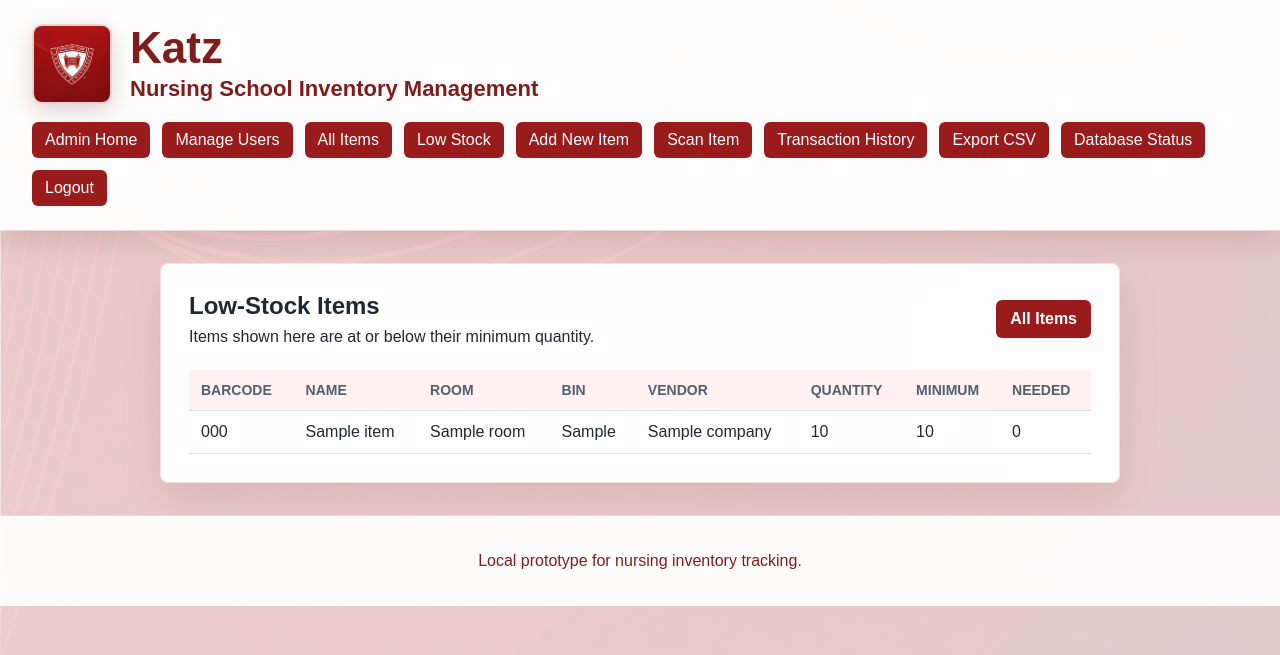
After one commit to CS22M105/inventory_management_system, a Flask app: page /items/low-stock in a window 1280 px wide. The commit adds this page. Shown: the top 655 px of the page. Run offline with Flask 3, Linux system fonts and the light colour scheme; the visitor is signed in with stand-in values (Sample User, id 1); a database or web service that is not in the repository returns one stand-in record (values such as "Sample title"); some libraries are stand-ins or nearby versions.

Commit message:
Add low-stock items page

```diff
--- a/app.py
+++ b/app.py
@@ -229,6 +229,25 @@ def items():
     ).fetchall()
 
     return render_template("items.html", items=inventory_items)
+
+@app.route("/items/low-stock")
+def low_stock_items():
+    login_redirect = require_login()
+
+    if login_redirect is not None:
+        return login_redirect
+
+    db = get_db()
+    inventory_items = db.execute(
+        """
+        SELECT id, barcode, name, bin_location, room, company, quantity, minimum_quantity
+        FROM items
+        WHERE quantity <= minimum_quantity
+        ORDER BY quantity ASC, name
+        """
+    ).fetchall()
+
+    return render_template("low_stock_items.html", items=inventory_items)
 
 @app.route("/items/new", methods=["GET", "POST"])
 def item_new():
--- a/static/css/styles.css
+++ b/static/css/styles.css
@@ -139,6 +139,15 @@ section h2 {
     font-size: 32px;
     font-weight: 700;
     margin: 0;
+}
+
+.dashboard-number-link {
+    color: inherit;
+    text-decoration: none;
+}
+
+.dashboard-number-link:hover {
+    text-decoration: underline;
 }
 
 .status-badge {
--- a/templates/base.html
+++ b/templates/base.html
@@ -28,6 +28,7 @@
             <a href="{{ url_for('dashboard') }}">Admin Home</a>
             <a href="{{ url_for('admin_users') }}">Manage Users</a>
             <a href="{{ url_for('items') }}">All Items</a>
+            <a href="{{ url_for('low_stock_items') }}">Low Stock</a>
             <a href="{{ url_for('item_new') }}">Add New Item</a>
             <a href="{{ url_for('scan') }}">Scan Item</a>
             <a href="{{ url_for('transactions') }}">Transaction History</a>
@@ -36,6 +37,7 @@
             {% else %}
             <a href="{{ url_for('dashboard') }}">Home</a>
             <a href="{{ url_for('items') }}">Items</a>
+            <a href="{{ url_for('low_stock_items') }}">Low Stock</a>
             <a href="{{ url_for('scan') }}">Scan</a>
             <a href="{{ url_for('transactions') }}">Transactions</a>
             {% endif %}
--- a/templates/dashboard.html
+++ b/templates/dashboard.html
@@ -15,7 +15,7 @@
 
         <article>
             <h3>Low-Stock Items</h3>
-            <p>{{ low_stock_items }}</p>
+            <p><a class="dashboard-number-link" href="{{ url_for('low_stock_items') }}">{{ low_stock_items }}</a></p>
         </article>
 
         <article>
--- /dev/null
+++ b/templates/low_stock_items.html
@@ -0,0 +1,49 @@
+{% extends "base.html" %}
+
+{% block title %}Low-Stock Items | Nursing Inventory System{% endblock %}
+
+{% block content %}
+<section>
+    <div class="page-header">
+        <div>
+            <h2>Low-Stock Items</h2>
+            <p>Items shown here are at or below their minimum quantity.</p>
+        </div>
+
+        <a class="button-link" href="{{ url_for('items') }}">All Items</a>
+    </div>
+
+    {% if items %}
+    <table>
+        <thead>
+            <tr>
+                <th>Barcode</th>
+                <th>Name</th>
+                <th>Room</th>
+                <th>Bin</th>
+                <th>Vendor</th>
+                <th>Quantity</th>
+                <th>Minimum</th>
+                <th>Needed</th>
+            </tr>
+        </thead>
+        <tbody>
+            {% for item in items %}
+            <tr>
+                <td>{{ item["barcode"] }}</td>
+                <td>{{ item["name"] }}</td>
+                <td>{{ item["room"] }}</td>
+                <td>{{ item["bin_location"] }}</td>
+                <td>{{ item["company"] or "Not set" }}</td>
+                <td>{{ item["quantity"] }}</td>
+                <td>{{ item["minimum_quantity"] }}</td>
+                <td>{{ item["minimum_quantity"] - item["quantity"] }}</td>
+            </tr>
+            {% endfor %}
+        </tbody>
+    </table>
+    {% else %}
+    <p>No items are currently below their minimum quantity.</p>
+    {% endif %}
+</section>
+{% endblock %}
```
